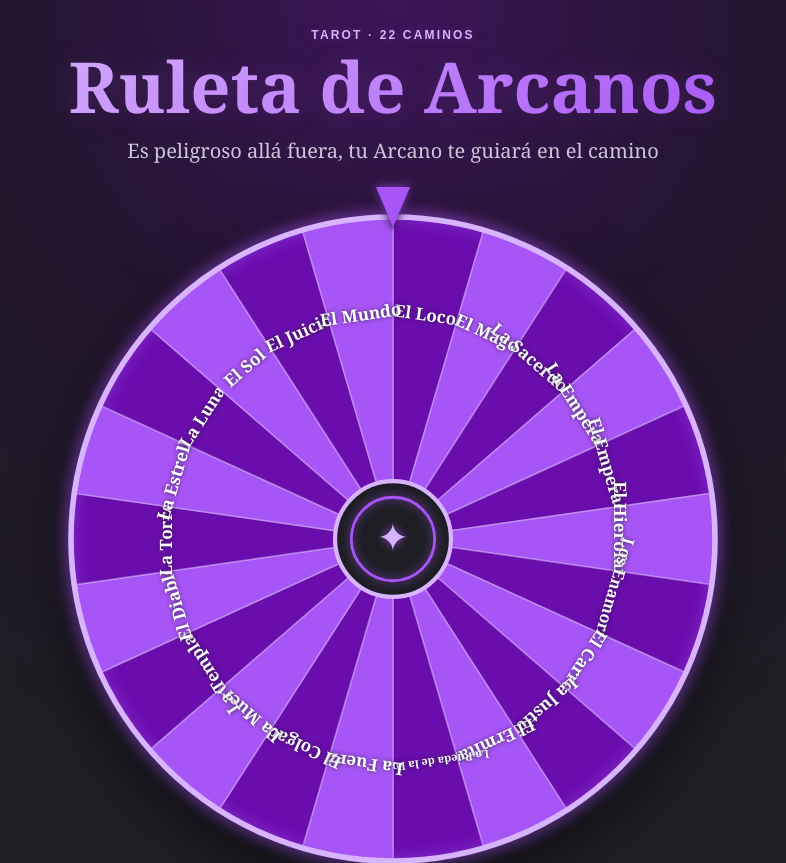
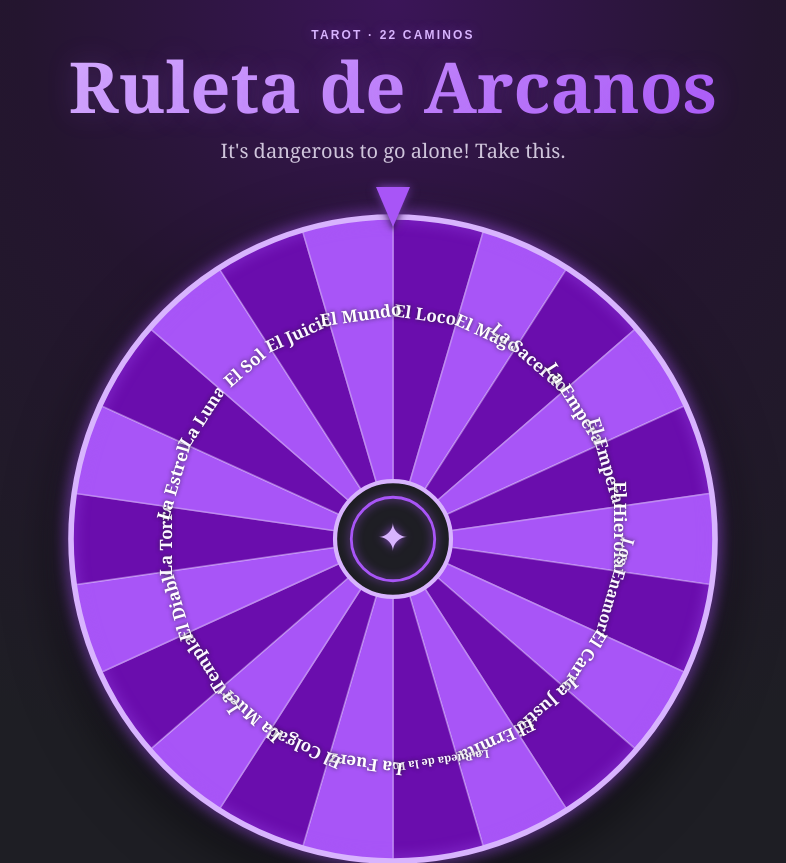
Before and after one commit to Fjavier1407/ruleta-22-opciones, a plain HTML site: page index.html in a window 1280 px wide. Shown: the top 863 px of the page, without its empty margins (247-1033 px from the left). Drawn offline with Linux system fonts and the light colour scheme.

Commit message:
Update index.html
prueba de mensaje

```diff
--- a/index.html
+++ b/index.html
@@ -12,7 +12,7 @@
     <header>
       <p class="eyebrow">TAROT · 22 CAMINOS</p>
       <h1>Ruleta de Arcanos</h1>
-      <p class="subtitle">Es peligroso allá fuera, tu Arcano te guiará en el camino</p>
+      <p class="subtitle">It's dangerous to go alone! Take this.</p>
     </header>
 
     <section class="wheel-area" aria-label="Ruleta de Arcanos">
```
